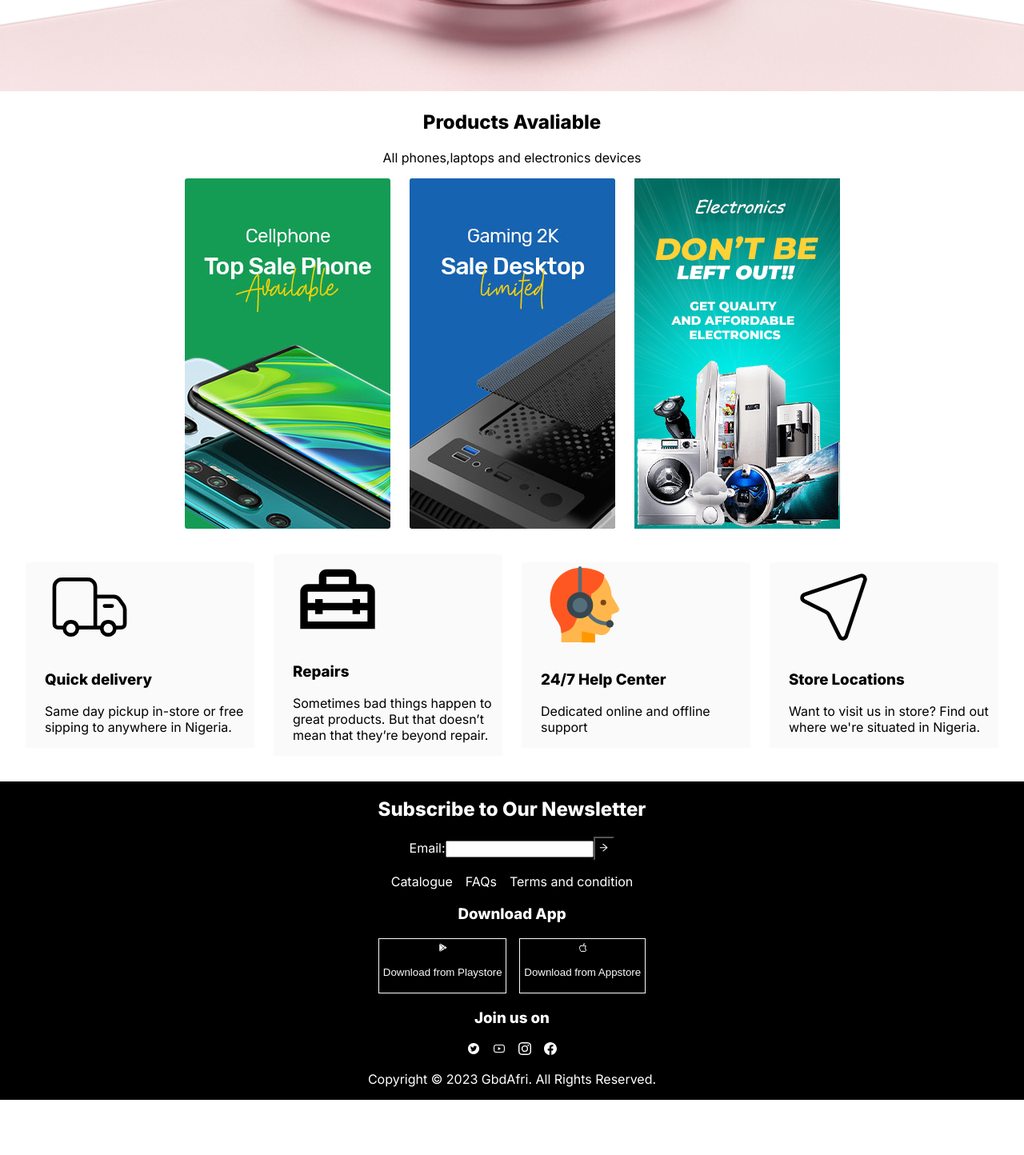
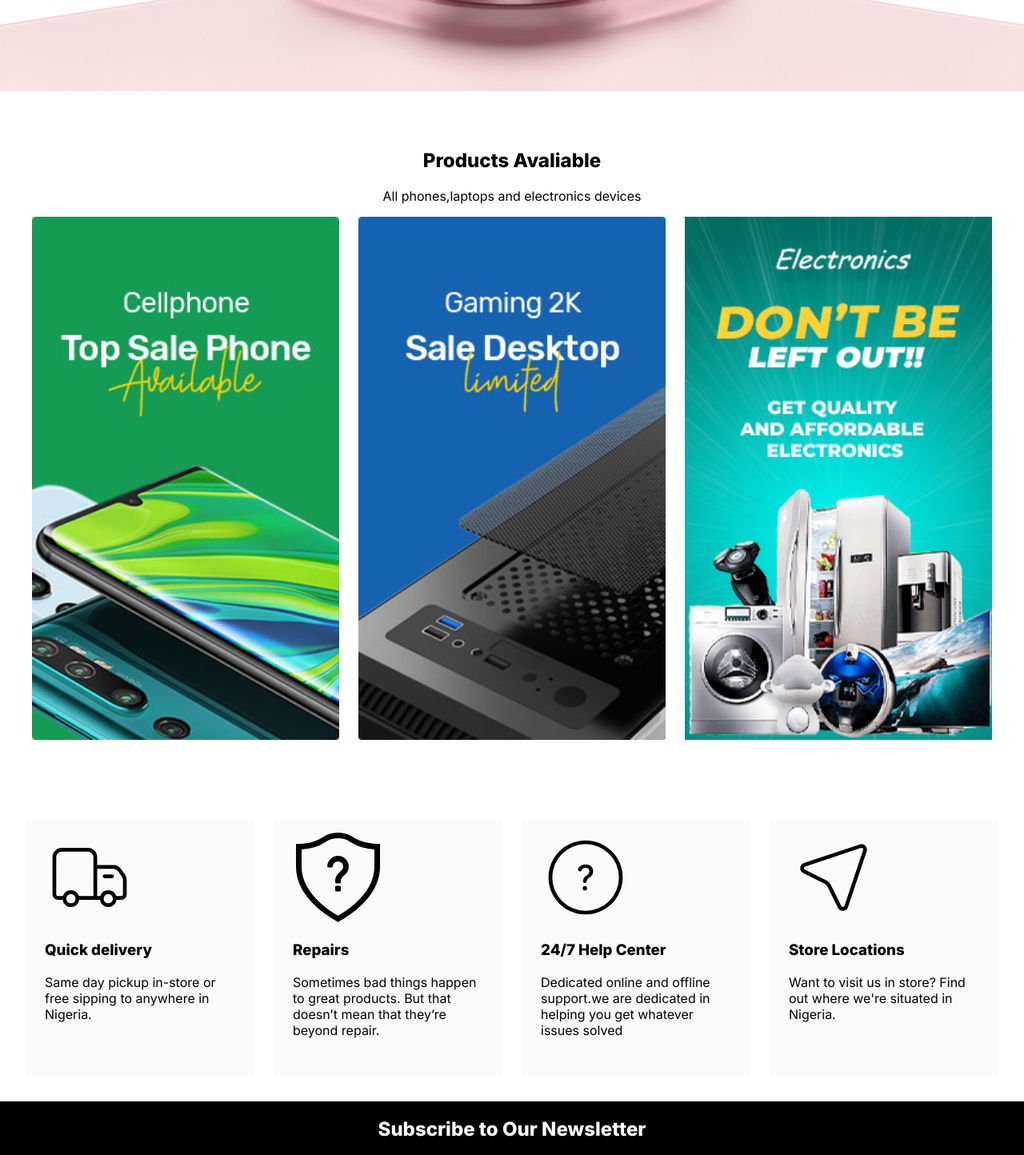
Before and after one commit to omogbolahan01/ecommercetry, a React (Vite) app: page / in a window 1280 px wide. Shown: the part 283-1727 px from the top of the page at 80% size. Before the commit the page ends 1658 px from the top, so only its background shows below. Built offline with nearby package versions, Linux system fonts and the light colour scheme; what miragejs would draw is missing.

Commit message:
not done

```diff
--- a/src/components/Footer.jsx
+++ b/src/components/Footer.jsx
@@ -49,10 +49,12 @@ export default function Footer() {
         <h3>Download App</h3>
         <div className="download-button">
           <button className="btn-download">
-            <BiLogoPlayStore /> <p>Download from Playstore</p>
+            <BiLogoPlayStore className="large-icon2" />{" "}
+            <p>Download from Playstore</p>
           </button>
           <button className="btn-download">
-            <AiOutlineApple /> <p>Download from Appstore</p>
+            <AiOutlineApple className="large-icon2" />{" "}
+            <p>Download from Appstore</p>
           </button>
         </div>
       </div>
--- a/src/index.css
+++ b/src/index.css
@@ -125,6 +125,8 @@ footer {
   align-items: center;
   justify-content: center;
   text-align: center;
+  padding-top: 3rem;
+  padding-bottom: 4rem;
 }
 .cata-flex {
   display: flex;
@@ -132,6 +134,13 @@ footer {
   align-items: center;
   justify-content: center;
   text-align: center;
+}
+.cata1 {
+  width: 30%;
+}
+.cata1 img {
+  width: 100%;
+  object-fit: contain;
 }
 .deliv-flex {
   display: flex;
@@ -145,25 +154,22 @@ footer {
   margin-top: 2rem;
   margin-bottom: 2rem;
   width: 25rem;
+  height: 20rem;
   background-color: #fafafa;
   padding-left: 1.5rem;
+  padding-right: 1.5rem;
+  padding-top: 1rem;
 }
 .large-icon {
   font-size: 7rem;
+}
+.large-icon2 {
+  font-size: 2.5rem;
 }
 .catalogue-list-container {
   padding-inline: 17px;
   width: 100%;
 }
-
-/* .van-list-filter-buttons {
-  display: flex;
-  flex-wrap: wrap;
-}
-
-.van-list-filter-buttons > a {
-  margin-right: 15px;
-} */
 
 .catalogue-list {
   display: grid;
@@ -173,11 +179,6 @@ footer {
 
   width: 100%;
 }
-
-/* .van-tile a {
-  color: #161616;
-  text-decoration: none;
-} */
 
 .catalogue-tile img {
   max-width: 100%;
@@ -311,13 +312,15 @@ footer {
   border: none;
   border-radius: 5px;
   background-color: #000000;
-  color: #4d4d4d;
+  color: #ffffff;
   transition: 200ms all cubic-bezier(0.4, 0, 0.2, 1);
   border-radius: 3px;
 }
 
 .catalogue-type:hover {
-  color: #fff;
+  background-color: #ffffff;
+  color: #000000;
+  border: 1px solid #000000;
 }
 
 .catalogue-type:focus {
@@ -325,13 +328,18 @@ footer {
 }
 
 .catalogue-type.selected {
-  color: #fff;
+  background-color: #ffffff;
+  color: #000000;
+  border: 1px solid #000000;
 }
 
 .catalologue-type.phone:hover,
 .catalogue-type.phone.selected {
-  background-color: #000000;
-  color: #fafafa;
+  background-color: #ffffff;
+  color: #000000;
+  border: 1px solid #000000;
+  /* background-color: #000000;
+  color: #fafafa; */
 }
 
 .catalogue-detail-container {
@@ -348,6 +356,10 @@ footer {
 
 .catalogue-detail-container .back-button span {
   text-decoration: underline;
+}
+.catalogue-detail {
+  display: grid;
+  grid-template-columns: 1fr 1fr;
 }
 .cart-top {
   display: flex;
@@ -484,7 +496,7 @@ footer {
     padding-right: 2rem;
   }
   .cata1 {
-    width: 12rem;
+    /* width: 12rem; */
   }
   .deliver {
     width: 35rem;
@@ -521,6 +533,10 @@ footer {
     justify-content: center;
     align-items: center;
     gap: 0rem;
+  }
+  .catalogue-detail {
+    display: flex;
+    flex-direction: column;
   }
   .deliver {
     width: 75%;
--- a/src/pages/CatalogueDetail.jsx
+++ b/src/pages/CatalogueDetail.jsx
@@ -48,14 +48,19 @@ export default function CatalogueDetail() {
 
       {catalogue ? (
         <div className="catalogue-detail">
+          <div>
+            {" "}
             <img src={catalogue.imageUrl} />
             <h2>{catalogue.name}</h2>
             <p className="catalogue-price">₦{catalogue.price}</p>
-
             <button onClick={handleAddToCart} className="add-to-cart-btn">
               Add to Cart
             </button>
+          </div>
+          <div>
+            {" "}
             <p>{catalogue.description}</p>
+          </div>
         </div>
       ) : (
         <h2>Loading...</h2>
--- a/src/pages/Home.jsx
+++ b/src/pages/Home.jsx
@@ -1,9 +1,17 @@
 import React from "react";
 
 import { Link } from "react-router-dom";
-import { CiLocationArrow1, CiDeliveryTruck } from "react-icons/ci";
-import { MdOutlineHomeRepairService } from "react-icons/md";
-import { FcCustomerSupport } from "react-icons/fc";
+
+import {
+  CiLocationArrow1,
+  CiDeliveryTruck,
+  CiCircleQuestion,
+} from "react-icons/ci";
+// import { IoIosHelpCircleOutline } from "react-icons/io";
+// import { GiAutoRepair } from "react-icons/gi";
+// import { TiSpannerOutline } from "react-icons/ti";
+// import { GrHostMaintenance } from "react-icons/gr";
+import { VscWorkspaceUnknown } from "react-icons/vsc";
 
 export default function Home() {
   return (
@@ -17,9 +25,15 @@ export default function Home() {
           <p>All phones,laptops and electronics devices </p>
         </div>
         <div className="cata-flex">
-          <img className="cata1" src="/images/ban2.jpg" />
-          <img className="cata1" src="/images/banner.jpg" />
-          <img className="cata1" src="/images/electronics.webp" />
+          <div className="cata1">
+            <img src="/images/ban2.jpg" />
+          </div>
+          <div className="cata1">
+            <img src="/images/banner.jpg" />
+          </div>
+          <div className="cata1">
+            <img src="/images/electronics.webp" />
+          </div>
         </div>
       </div>
       <div className="deliv-flex">
@@ -31,7 +45,7 @@ export default function Home() {
           </p>
         </div>
         <div className="deliver">
-          <MdOutlineHomeRepairService className="large-icon" />
+          <VscWorkspaceUnknown className="large-icon" />
           <h3>Repairs</h3>
           <p>
             Sometimes bad things happen to great products. But that doesn’t mean
@@ -39,9 +53,12 @@ export default function Home() {
           </p>
         </div>
         <div className="deliver">
-          <FcCustomerSupport className="large-icon" />
+          <CiCircleQuestion className="large-icon" />
           <h3>24/7 Help Center</h3>
-          <p>Dedicated online and offline support</p>
+          <p>
+            Dedicated online and offline support.we are dedicated in helping you
+            get whatever issues solved{" "}
+          </p>
         </div>
         <div className="deliver">
           <CiLocationArrow1 className="large-icon" />
```
Lines whose indentation alone changed are shown as unchanged.
